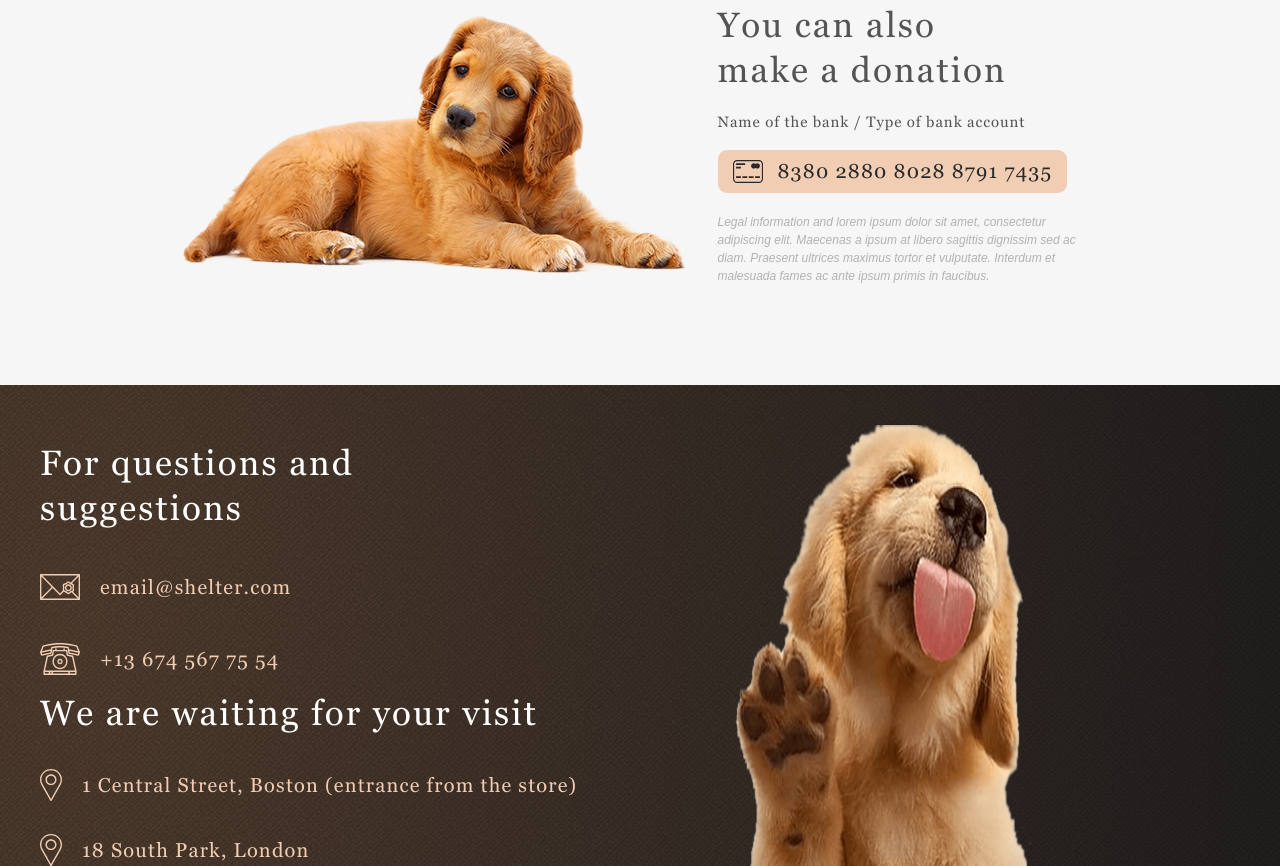
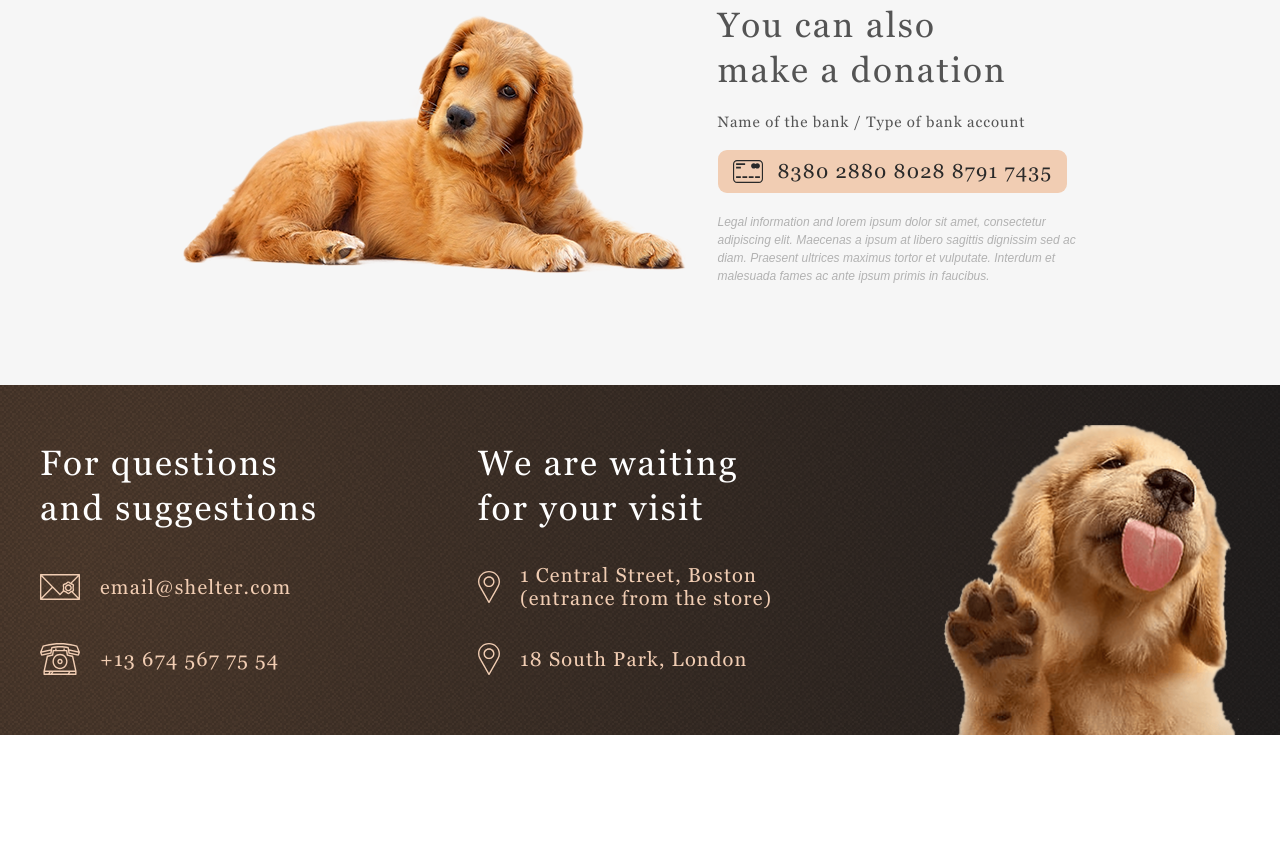
Before and after one commit to BalPoi/pet-shelter, a website: page shelter/pages/main/index.html in a window 1280 px wide. Shown: the part 3061-3927 px from the top of the page. After the commit the page ends 3796 px from the top, so only its background shows below. Drawn offline with Linux system fonts and the light colour scheme; files whose address does not match are found by name; a web font is replaced by a local one.

Commit message:
fix(adaptive): footer for 1280px

```diff
--- a/shelter/pages/main/style.scss
+++ b/shelter/pages/main/style.scss
@@ -218,7 +218,10 @@ footer {
     .section_content_wraper {
         padding: 40px 40px 0px;
         display: flex;
-        column-gap: 155px;
+        column-gap: 160px;
+        .footer-content {
+            display: flex;
+            column-gap: 158px;
             h3 {
                 color: $color-light-xl;
             }
@@ -226,7 +229,10 @@ footer {
                 color: $color-primary;
             }
             .contacts {
-            width: 500px;
+                // width: 500px;
+                h3 {
+                    width: 280px;
+                }
             }
             .contacts,
             .locations {
@@ -237,7 +243,11 @@ footer {
             }
 
             .locations {
+                width: 302px;
                 row-gap: 33px;
+                h3 {
+                    width: 270px;
+                }
             }
             .mail,
             .phone,
@@ -248,6 +258,7 @@ footer {
             }
             .locations-item {
                 font-style: normal;
+            }
         }
     }
 }
@@ -318,7 +329,7 @@ footer {
                 grid-template-columns: 1fr 1fr 1fr;
                 grid-template-rows: 1fr 1fr 1fr;
                 column-gap: 60px;
-                // TODO: responsive!
+                // TODO: 3x3 responsive!
                 row-gap: 55px;
                 &-item {
                     width: 170px;
```
Also changed, not shown: shelter/pages/main/style.css, 1 other file. Lines whose indentation alone changed are shown as unchanged.
